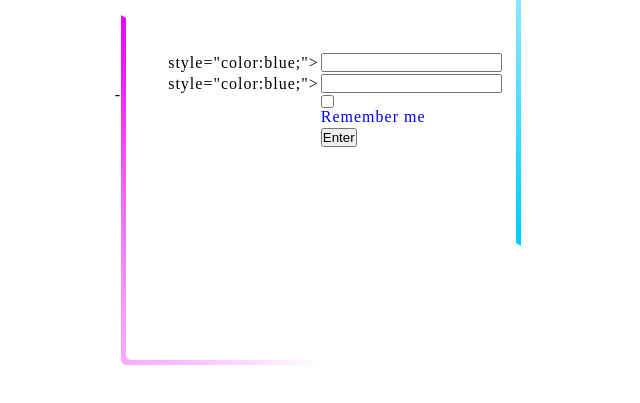
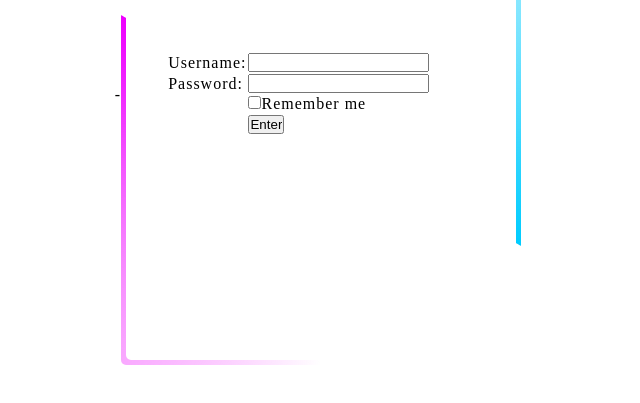
Before and after one commit to TECHTOAMYT/addme, a plain HTML site: page index.html in a window 1280 px wide. Shown: the part 305-708 px from the top of the page, without its empty margins (322-962 px from the left). Drawn offline with Linux system fonts and the light colour scheme.

Commit message:
Update index.html

```diff
--- a/index.html
+++ b/index.html
@@ -27,9 +27,9 @@
 <table id='ap_table_login' class='center'>
 <tr style='display:none' id='ap_form_err'><td colspan='2' id='ap_form_errmes' class='error'>You have entered incorrect login or password.<br> Please try again.<br><br></td></tr>
 <tr style='display:none'   id='ap_form_inf'><td colspan='2' id='ap_form_infmes'></td></tr>
-<tr class='ap_form_inp'><td>style="color:blue;"><p Username:</td><td><input type="text" name="login" value="" autocorrect="off" autocapitalize="off" autocomplete="username"></td></tr>
-<tr class='ap_form_inp'><td> style="color:blue;"><p Password:</td><td><input type="password" name="password" autocomplete="current-password"></td></tr>
-<tr><td>&nbsp;</td><td align='left'><input type='checkbox' name='remember' value='1'><p style="color:blue;">Remember me</td></tr>
+<tr class='ap_form_inp'><td>Username:</td><td><input type="text" name="login" value="" autocorrect="off" autocapitalize="off" autocomplete="username"></td></tr>
+<tr class='ap_form_inp'><td>Password:</td><td><input type="password" name="password" autocomplete="current-password"></td></tr>
+<tr><td>&nbsp;</td><td align='left'><input type='checkbox' name='remember' value='1'>Remember me</td></tr>
 <tr id='ap_form_isb'><td>&nbsp;</td><td><input type="submit" id='ap_form_btn' value="Enter"></td>
         </div>
       </div>
```
